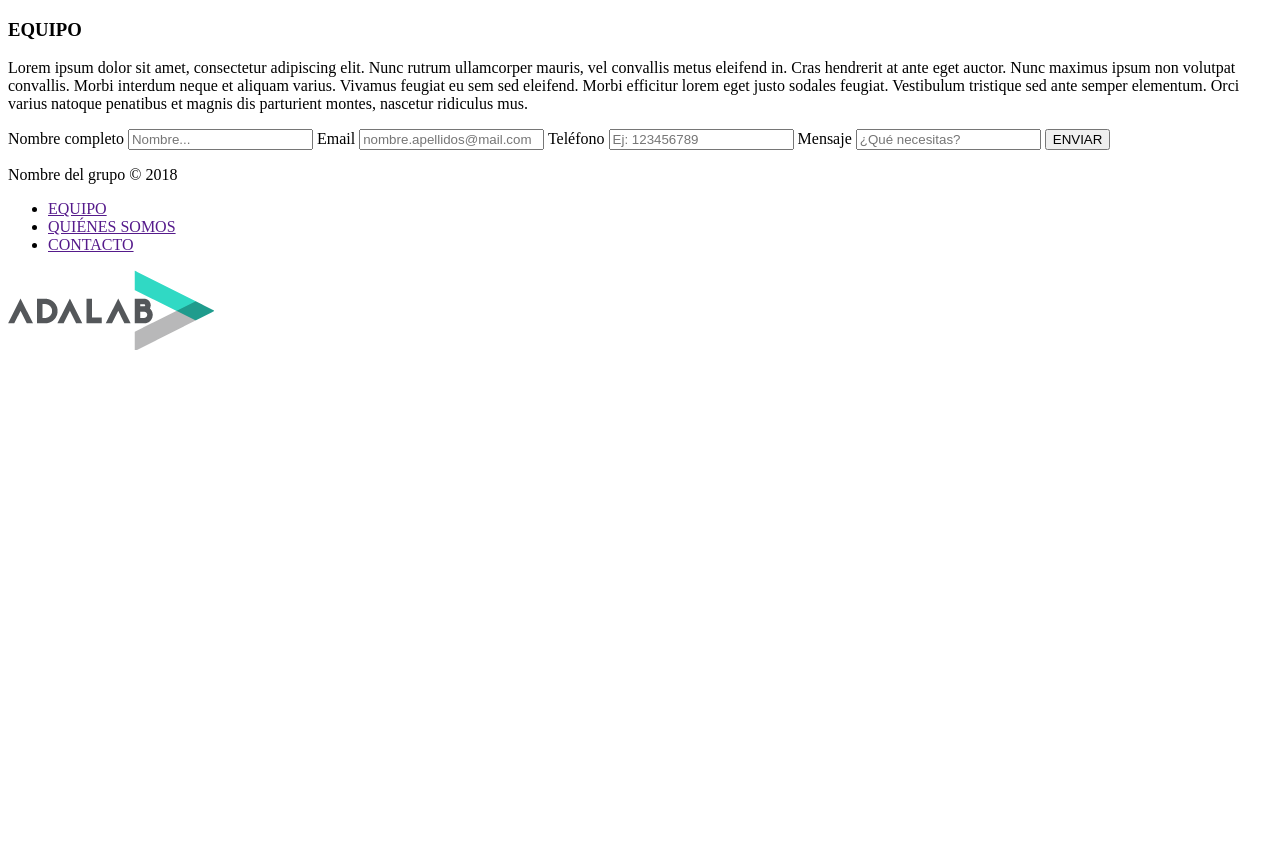
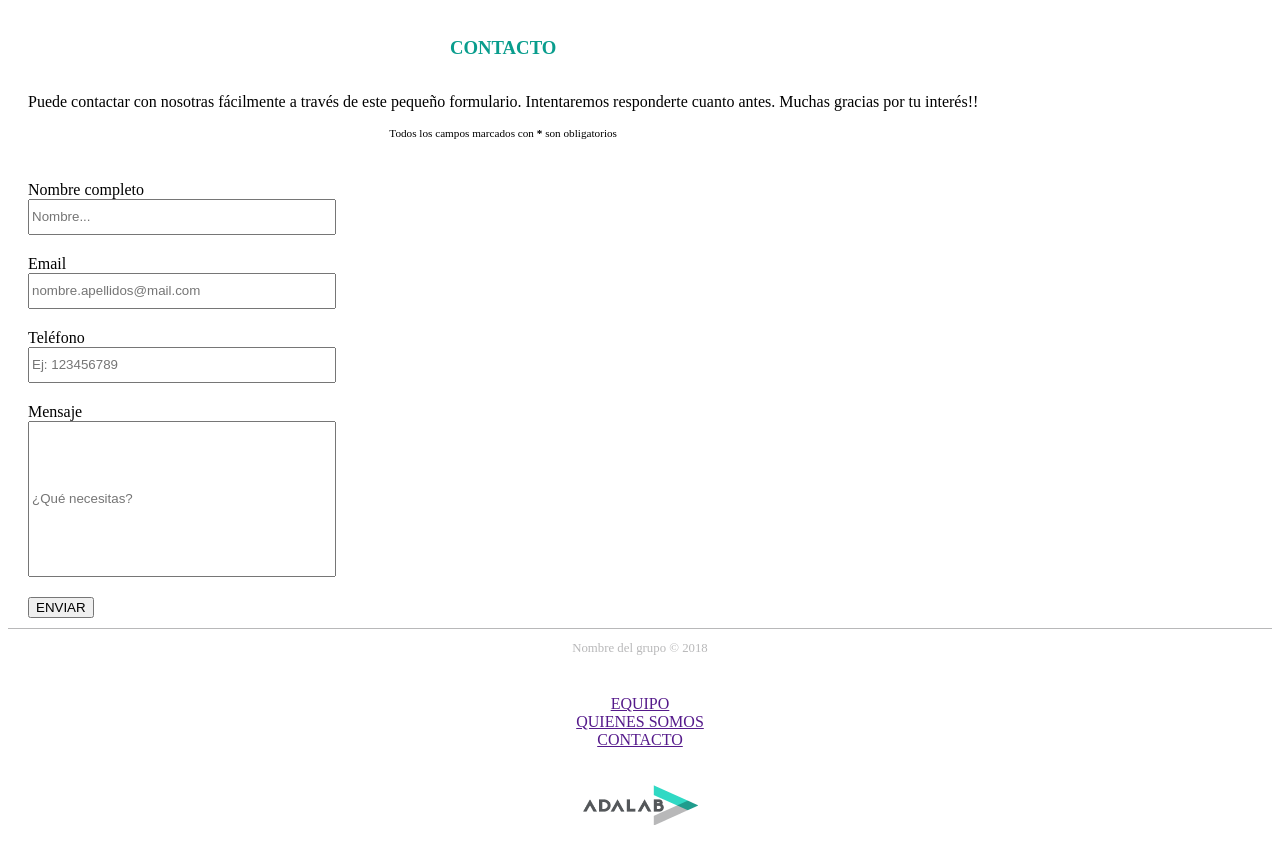
Before and after one commit to Adalab/project-promo-t-module-1-team-4, a website: page src/html/contacts.html in a window 1280 px wide. Before the commit the page ends 800 px from the top, so only its background shows below. Drawn offline with nearby package versions, Linux system fonts and the light colour scheme; files that its build step writes are made by us from their sources; files whose address does not match are found by name.

Commit message:
contact form

```diff
--- a/src/html/contacts.html
+++ b/src/html/contacts.html
@@ -23,28 +23,24 @@
       </section>
       <img
         class="headerfooter__imagen"
-        src="../../images/pexels-andrea-piacquadio-3755755.jpeg"
+        src="./assets/images/telefono1.jpeg"
         alt="chica estresada ordenador"
       />
     </header>
     <main class="main">
       <section class="main__cuadrotexto">
-        <h3 class="main__cuadrotexto--titulo">EQUIPO</h3>
+        <h3 class="main__cuadrotexto--titulo">Contacto</h3>
         <p class="main_cuadrotexto--párrafo">
-          Lorem ipsum dolor sit amet, consectetur adipiscing elit. Nunc rutrum
-          ullamcorper mauris, vel convallis metus eleifend in. Cras hendrerit at
-          ante eget auctor. Nunc maximus ipsum non volutpat convallis. Morbi
-          interdum neque et aliquam varius. Vivamus feugiat eu sem sed eleifend.
-          Morbi efficitur lorem eget justo sodales feugiat. Vestibulum tristique
-          sed ante semper elementum. Orci varius natoque penatibus et magnis dis
-          parturient montes, nascetur ridiculus mus.
+          Puede contactar con nosotras fácilmente a través de este pequeño formulario. Intentaremos responderte cuanto antes. Muchas gracias por tu interés!!
         </p>
+        <p class="comentario">Todos los campos marcados con <strong>*</strong> son obligatorios</p>
       </section>
 
-      <form class="main_form" action="">
-        <label for="name">
+      <form class="main__form" action="">
+        <label  for="name">
           <span class="main__form--span">Nombre completo</span>
           <input
+            class="casillarespuesta"
             type="text"
             id="name"
             name="name"
@@ -55,6 +51,7 @@
         <label for="email">
           <span class="main__form--span">Email</span>
           <input
+            class="casillarespuesta"
             type="email"
             id="email"
             name="email"
@@ -65,6 +62,7 @@
         <label for="phone">
           <span class="main__form--span">Teléfono</span>
           <input
+            class="casillarespuesta"
             type="tel"
             id="phone"
             name="phone"
@@ -74,6 +72,7 @@
         <label for="message">
           <span class="main__form--span">Mensaje</span>
           <input
+            class="casillarespuestamensaje"
             type="text"
             id="message"
             name="message"
@@ -88,14 +87,14 @@
       <p class="footer__grupo">Nombre del grupo © 2018</p>
       <nav class="footer__navfooter">
         <ul class="footer__navfooter--lista">
-          <li><a href="">EQUIPO</a></li>
-          <li><a href="">QUIÉNES SOMOS</a></li>
-          <li><a href="">CONTACTO</a></li>
+          <li><a href="">equipo</a></li>
+          <li><a href="">quienes somos</a></li>
+          <li><a href="">contacto</a></li>
         </ul>
       </nav>
       <img
         class="footer__logo3"
-        src="./img/logo-adalab.png"
+        src="./assets/images/logo-adalab.png"
         alt="Logo Adalab"
       />
     </footer>
--- a/src/scss/contact.scss
+++ b/src/scss/contact.scss
@@ -1,17 +1,23 @@
+@import 'core/variables';
+.header{
+    display: flex;
+    flex-direction: column;
+    align-items: center;
+    justify-content: center;
+}
 .headerfooter__nombre {
-    background-color: green;
+    background-color: $blue-green;
     display: flex;
     justify-content: center;
     align-items: center;
     height: 50px;
-    font-size: 1.5rem;
+    font-size: 1rem;
     line-height: 3rem;
-    color: red ;
+    color: white ;
     /**Falta la fuente Rubik**/
     text-transform: uppercase;
 
 }
-
 .headerfooter__menunav {
     background-color: aqua;
     height: 50px;
@@ -19,15 +25,16 @@
     align-items: center;
     justify-content: center;
     line-height: 1.875rem;
-    color: pink;
-
+    color: white;
     &--listanav {
+        font-size: 1rem;
         display: flex;
+        align-items: center;
         list-style: none;
         gap: 30px;
         justify-content: space-between;
         text-transform: uppercase;
-
+        padding: 0;
         & a {
             text-decoration: none;
             color: white;
@@ -36,15 +43,97 @@
     }
 
 }
-
 .headerfooter__imagen {
     width: 100%;
 
 }
+.main{
+    display: flex;
+    flex-direction: column;
+    justify-content: center;
+    align-items: start;
+    padding: 10px 20px;
+    &__cuadrotexto{
+        display: flex;
+        flex-direction: column;
+        justify-content: center;
+        align-items: center;
+        padding-bottom: 30px;
+        &--titulo{
+            display: flex;
+            justify-content: center;
+            align-items: center;
+            text-transform: uppercase;
+            color: $blue-green;
+        }
+        &--párrafo{
+            display: flex;
+            align-items: center;
+            margin-bottom: 0;
+        }
+    }
+    &__form{
+        display: flex;
+        flex-direction: column;
+        gap: 20px;
+        align-items: start;
+        &--span{
+            display: block;
+        }
+    }
+}
+.casillarespuesta{
+    width: 300px;
+    height: 30px;
 
-
+}
+.casillarespuestamensaje{
+    height: 150px;
+    width: 300px;
+}
+.comentario{
+    font-size: 0.7rem;
+    margin-top: 0;
+}
+.footer {
+    display: flex;
+    flex-direction: column;
+    align-items: center;
+    background-color: $colorsecundario;
+    border-top: 0.3px solid $cool-grey;
+    align-items: center;
+    width: 100%;
+    height: fit-content;
+    gap: 10px;
+    &__grupo{
+        font-size: 0.8rem;
+        color: $cool-grey;
+    }
+    &__navfooter{
+        display: flex;
+        flex-direction: column;
+        justify-content: center;
+        align-items: center;
+        color: gray;
+        font-size: 1rem;
+        &--lista {
+            list-style: none;
+            text-align: center;
+            text-transform: uppercase;
+            font-size: 1rem;
+            text-decoration: none;
+            padding: 0;
+        }
+    }
+}
+.footer__logo3 {
+    width: 115px;
+    height: 40px;
+    margin: 10px auto;
+}
 @media screen and (min-width: 767px) {
     .headerfooter {
         display: none;
     }
-    }
+
+}
--- a/src/scss/layout/_footer.scss
+++ b/src/scss/layout/_footer.scss
@@ -1,34 +1,35 @@
 .footer {
   display: flex;
   flex-direction: column;
+  align-items: center;
   background-color: $colorsecundario;
-  border-top: solid 0.5px $cool-grey;
+  border-top: 0.3px solid $cool-grey;
   align-items: center;
   width: 100%;
-  height: 200px;
+  height: fit-content;
+  gap: 10px;
+  &__grupo{
+      font-size: 0.8rem;
+      color: $cool-grey;
   }
-.footer__navfooter {
-  display: inline;
+  &__navfooter{
+      display: flex;
+      flex-direction: column;
       justify-content: center;
       align-items: center;
       color: gray;
-  height: 20px;
-  width: 170px;
-  margin: 10px auto;
-  font-size: $textosecciones;
+      font-size: 1rem;
       &--lista {
-  list-style-type: none;
-  background-color: rgb(29, 93, 149);
+          list-style: none;
           text-align: center;
-  color: $gunmetal;
-  width: 130px;
-  margin: 20px auto;
-  font-size: $textosecciones;
-
+          text-transform: uppercase;
+          font-size: 1rem;
+          text-decoration: none;
+          padding: 0;
+      }
   }
 }
 .footer__logo3 {
-
   width: 115px;
   height: 40px;
   margin: 10px auto;
@@ -42,14 +43,13 @@
     background-color: $colorsecundario;
     border-top: solid 0.5px $cool-grey;
     width: 100%;
-
   }
   .footer__section1{
     display: flex;
     flex-direction: column;
     width: 30%;
     gap: 10px;
-
+    border: 1px solid black;
   }
   .footer__section2 {
     display: flex;
@@ -57,25 +57,20 @@
     width: 30%;
     gap: 10px;
   }
-
-
   .footer__navfooter {
     display: flex;
     justify-content: center;
     flex-direction: column;
     color: gray;
     font-size: $textosecciones;
-
     &--lista {
-        list-style-type: none;
-        background-color: rgb(29, 93, 149);
+      list-style: none;
+      text-decoration: none;
       text-align: center;
       color: $gunmetal;
       font-size: $textosecciones;
-
     }
   }
-
   .footer__logo3 {
     width: 115px;
     height: 40px;
```
Also changed, not shown: src/html/partials/articulosec3.html (+4 -4 lines), src/html/partials/header2.html (+3 -3 lines), src/html/partials/section3.html (+26 -2 lines), src/scss/layout/_header.scss (+13 -21 lines), src/images/giselle2.jpeg (added), src/images/jeni2.jpg (added), src/images/telefono1.jpeg (added). Lines whose indentation alone changed are shown as unchanged.
